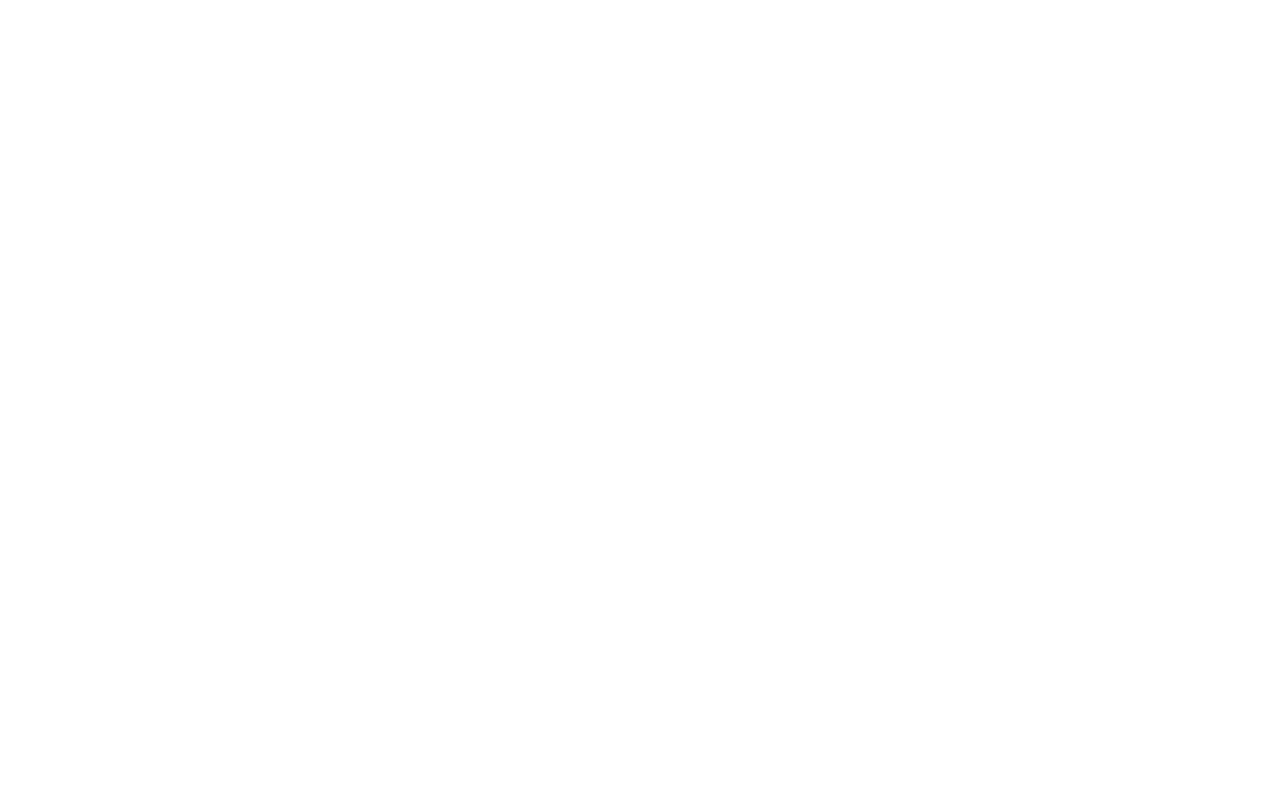
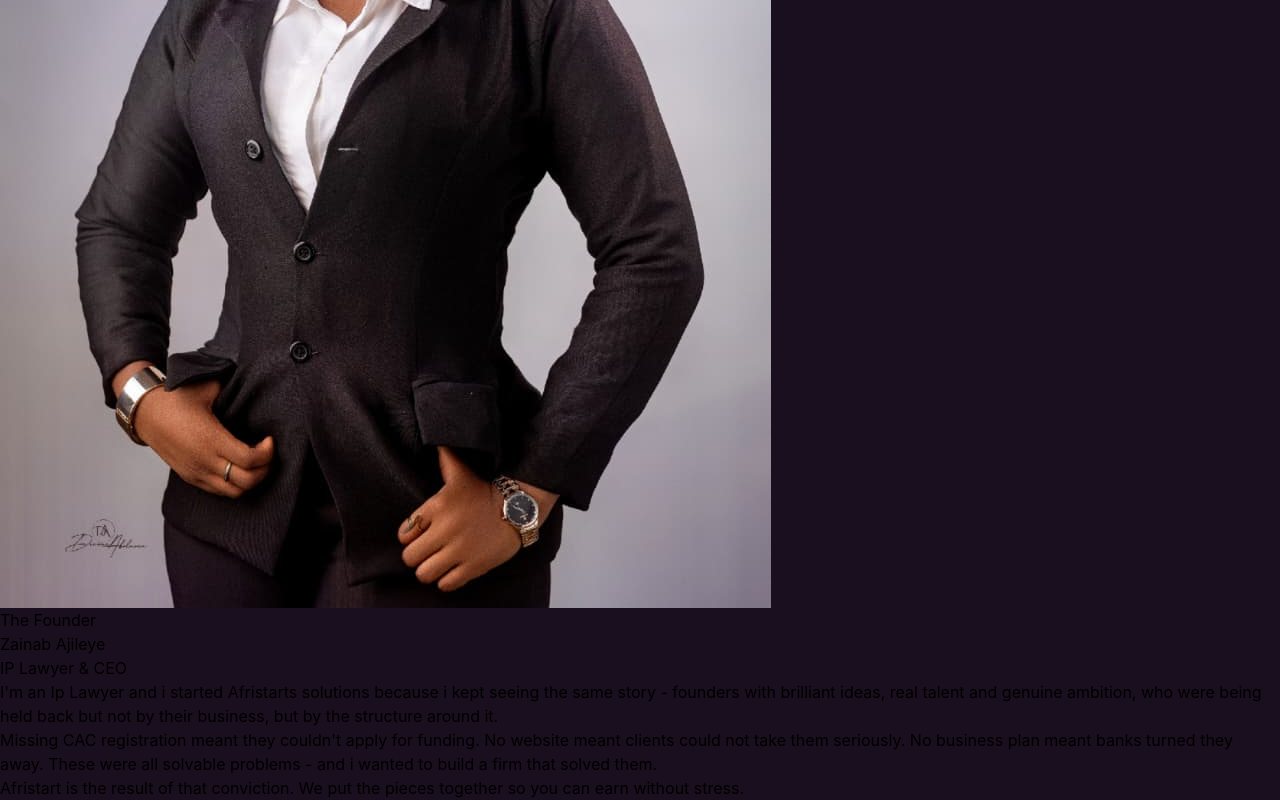
Before and after one commit to Yetty2020/AfriStart, a React (Vite) app: page / in a window 1280 px wide. Shown: the part 1412-2212 px from the top of the page. Before the commit the page ends 1132 px from the top, so only its background shows below. Built offline with nearby package versions, Linux system fonts and the light colour scheme.

Commit message:
chore: Added founder image to the founder's section

```diff
--- a/src/section/Founder.tsx
+++ b/src/section/Founder.tsx
@@ -1,8 +1,13 @@
-
+import zee from "../assets/zee.jpeg"
 
 function Founder() {
   return (
-    <div>
+    <section>
+      <div>
+        <img src={zee} alt="founder-image"/>
+      </div>
+
+      <div >
         <p>The Founder</p>
         <h1>Zainab Ajileye</h1>
         <h1>IP Lawyer & CEO</h1>
@@ -14,6 +19,8 @@
         </div>
 
     </div>
+    </section>
+
   )
 }
 
```
Also changed, not shown: src/assets/zee.jpeg (added).
